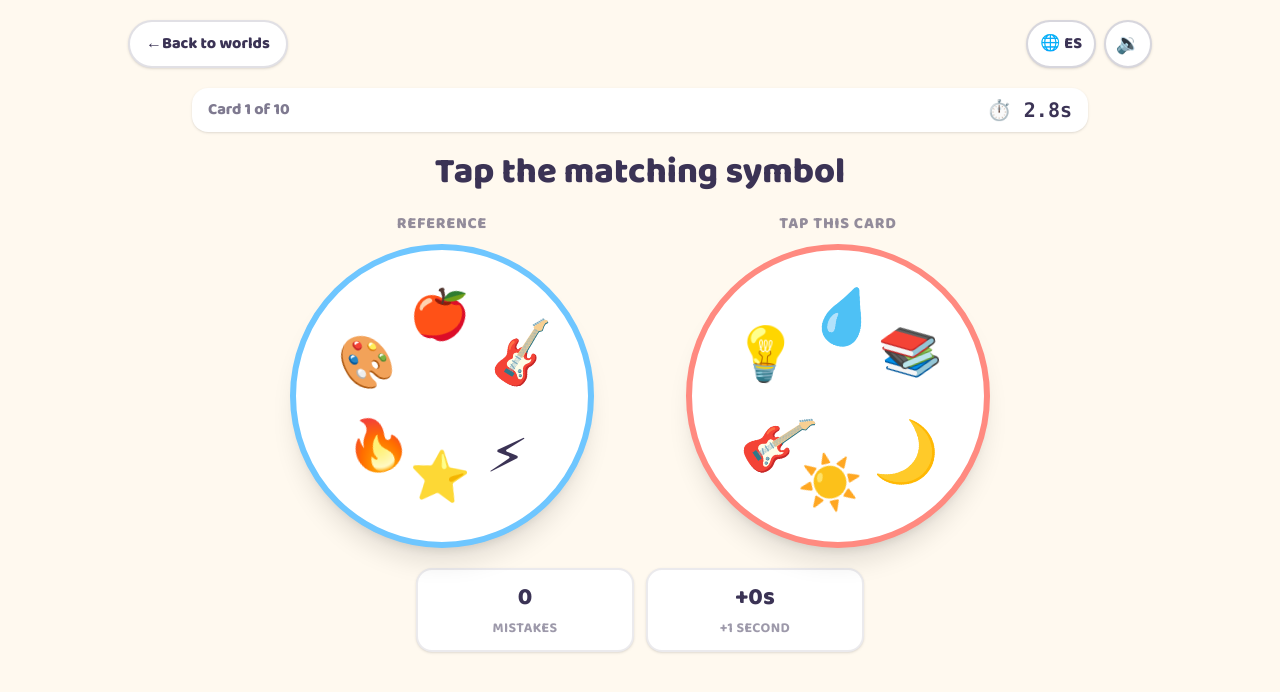
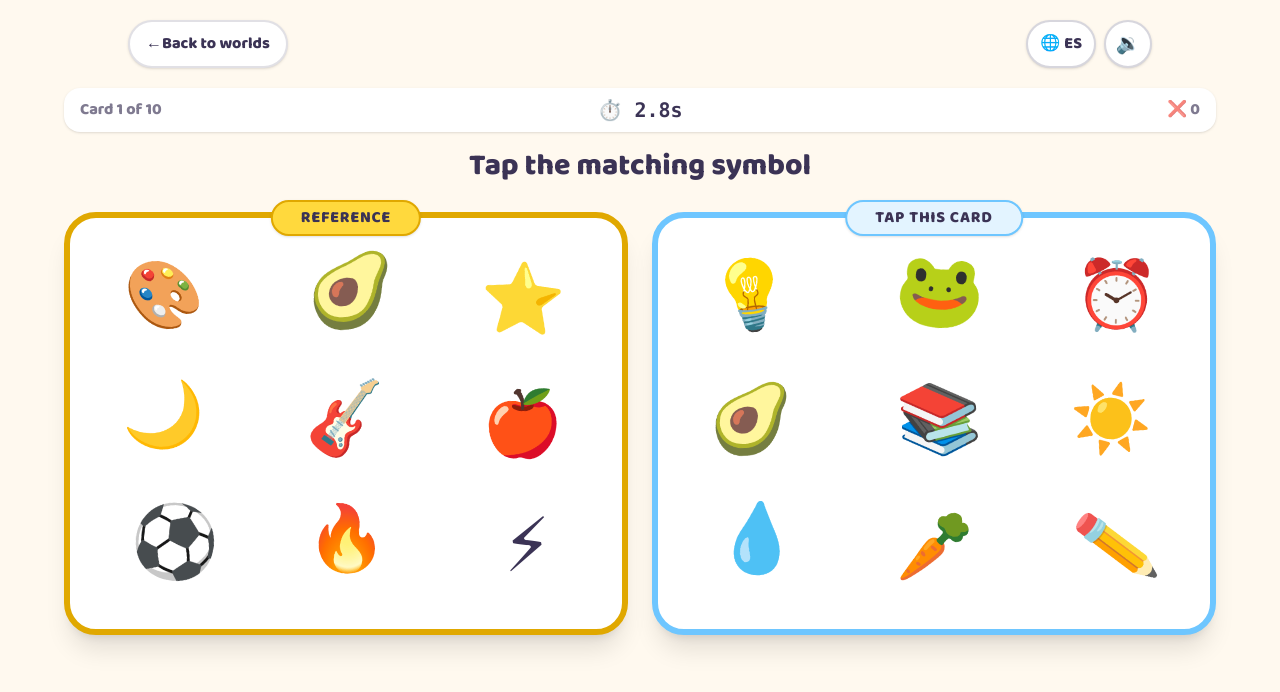
Before and after one commit to JuanFCast/BIntuitive, a Next.js app: page /games/visual in a window 1280 px wide. Both pictures are taken after a click on the button "Start challenge". Shown: the top 692 px of the page. Built offline with nearby package versions, Linux system fonts and the light colour scheme.

Commit message:
Expand visual cards to nine symbols

```diff
--- a/src/app/games/visual/VisualGame.tsx
+++ b/src/app/games/visual/VisualGame.tsx
@@ -160,9 +160,9 @@ export default function VisualGame() {
       )}
 
       {phase === "playing" && baseCard && playerCard && (
-        <section className="mx-auto flex w-full max-w-4xl flex-col items-center gap-3 pb-4 pt-3 text-center sm:gap-5 sm:pt-5">
-          <div className="flex w-full items-center justify-between gap-3 rounded-2xl bg-white px-4 py-2 shadow-sm">
-            <span className="font-extrabold text-ink/65">
+        <section className="mx-auto flex w-full max-w-6xl flex-col items-center gap-3 pb-4 pt-3 text-center sm:gap-4 sm:pt-5">
+          <div className="grid w-full grid-cols-[1fr_auto_1fr] items-center gap-2 rounded-2xl bg-white px-3 py-2 shadow-sm sm:px-4">
+            <span className="text-left text-xs font-extrabold text-ink/65 sm:text-base">
               {t("visualProgress", {
                 current: Math.min(completed + 1, VISUAL_ROUNDS),
                 total: VISUAL_ROUNDS,
@@ -171,13 +171,19 @@ export default function VisualGame() {
             <span className="font-mono text-xl font-extrabold tabular-nums text-ink">
               ⏱️ {formatVisualTime(elapsedTime)}
             </span>
+            <span
+              className="text-right text-xs font-extrabold text-ink/65 sm:text-base"
+              aria-label={`${t("visualMistakes")}: ${errors}`}
+            >
+              <span aria-hidden="true">❌</span> {errors}
+            </span>
           </div>
 
-          <h1 className="text-2xl font-extrabold text-ink sm:text-4xl">
+          <h1 className="text-xl font-extrabold text-ink sm:text-3xl">
             {t("visualInstruction")}
           </h1>
 
-          <div className="grid w-full max-w-3xl grid-cols-2 gap-2 sm:gap-6">
+          <div className="grid w-full grid-cols-1 gap-4 md:grid-cols-2 md:gap-6">
             <VisualCardView
               card={baseCard}
               label={t("visualReference")}
@@ -196,11 +202,6 @@ export default function VisualGame() {
               locked={locked}
               onTap={handleTap}
             />
-          </div>
-
-          <div className="grid w-full max-w-md grid-cols-2 gap-3">
-            <Stat label={t("visualMistakes")} value={errors} />
-            <Stat label={t("visualPenalty")} value={`+${errors}s`} />
           </div>
         </section>
       )}
@@ -259,15 +260,20 @@ function VisualCardView({
   locked: boolean;
   onTap: (symbolId: string) => void;
 }) {
+  const borderClass = interactive ? "border-sky" : "border-[#e0a800]";
+  const labelClass = interactive
+    ? "border-sky bg-skysoft"
+    : "border-[#e0a800] bg-sun";
+
   return (
-    <div>
-      <p className="mb-2 text-sm font-extrabold uppercase tracking-wider text-ink/55 sm:text-base">
+    <div className="relative mx-auto w-full max-w-[42rem] pt-3">
+      <p
+        className={`absolute left-1/2 top-0 z-20 -translate-x-1/2 whitespace-nowrap rounded-full border-2 px-5 py-1 text-sm font-extrabold uppercase tracking-wider text-ink shadow-sm sm:px-7 sm:text-base ${labelClass}`}
+      >
         {label}
       </p>
       <div
-        className={`relative mx-auto aspect-square w-full max-w-[19rem] overflow-hidden rounded-full border-4 bg-white shadow-xl sm:border-[6px] ${
-          interactive ? "border-coral" : "border-sky"
-        }`}
+        className={`relative aspect-[4/3] w-full overflow-hidden rounded-[2rem] border-4 bg-white shadow-xl sm:border-[6px] ${borderClass}`}
       >
         {card.symbols.map((symbol) => {
           const isFlashing = flash?.id === symbol.id;
@@ -277,7 +283,7 @@ function VisualCardView({
               : "animate-shake bg-coralsoft ring-4 ring-coral"
             : "";
           const sharedClass =
-            "absolute flex h-[clamp(2.3rem,10vw,4.25rem)] w-[clamp(2.3rem,10vw,4.25rem)] -translate-x-1/2 -translate-y-1/2 items-center justify-center rounded-full text-[clamp(1.55rem,7vw,3.3rem)] leading-none transition-transform";
+            "absolute flex h-[clamp(3rem,16vw,5.5rem)] w-[clamp(3rem,16vw,5.5rem)] -translate-x-1/2 -translate-y-1/2 items-center justify-center rounded-2xl text-[clamp(2.15rem,11vw,4.25rem)] leading-none transition-transform";
           const style = {
             left: `${symbol.x}%`,
             top: `${symbol.y}%`,
--- a/src/lib/visualGame.ts
+++ b/src/lib/visualGame.ts
@@ -1,7 +1,7 @@
 import type { Language } from "./language";
 
 export const VISUAL_ROUNDS = 10;
-export const VISUAL_SYMBOLS_PER_CARD = 6;
+export const VISUAL_SYMBOLS_PER_CARD = 9;
 export const VISUAL_ERROR_PENALTY_MS = 1000;
 
 export type VisualSymbol = {
@@ -68,12 +68,15 @@ export const VISUAL_SYMBOLS: VisualSymbol[] = [
 ];
 
 const POSITIONS = [
-  { x: 50, y: 23 },
-  { x: 76, y: 38 },
-  { x: 72, y: 70 },
+  { x: 18, y: 20 },
+  { x: 50, y: 20 },
+  { x: 82, y: 20 },
+  { x: 18, y: 50 },
+  { x: 50, y: 50 },
+  { x: 82, y: 50 },
+  { x: 18, y: 80 },
   { x: 50, y: 80 },
-  { x: 27, y: 69 },
-  { x: 24, y: 38 },
+  { x: 82, y: 80 },
 ];
 
 export function shuffleVisualItems<T>(items: readonly T[]): T[] {
@@ -88,10 +91,10 @@ export function shuffleVisualItems<T>(items: readonly T[]): T[] {
 function placeSymbols(symbols: VisualSymbol[]): PlacedVisualSymbol[] {
   return shuffleVisualItems(symbols).map((symbol, index) => ({
     ...symbol,
-    x: POSITIONS[index].x + Math.round(Math.random() * 4 - 2),
-    y: POSITIONS[index].y + Math.round(Math.random() * 4 - 2),
-    rotation: Math.round(Math.random() * 50 - 25),
-    scale: 0.9 + Math.random() * 0.2,
+    x: POSITIONS[index].x + Math.round(Math.random() * 2 - 1),
+    y: POSITIONS[index].y + Math.round(Math.random() * 2 - 1),
+    rotation: Math.round(Math.random() * 16 - 8),
+    scale: 0.94 + Math.random() * 0.12,
   }));
 }
 
```
Also changed, not shown: 1 other file (tests, documents, lock files or other folders).
